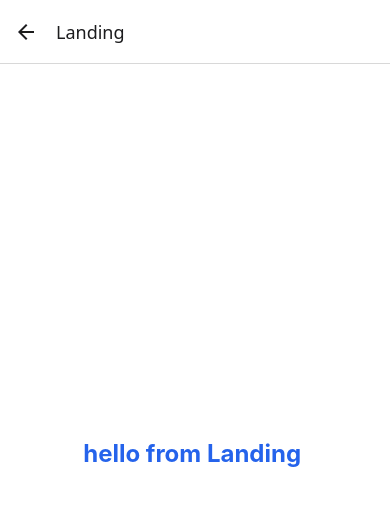
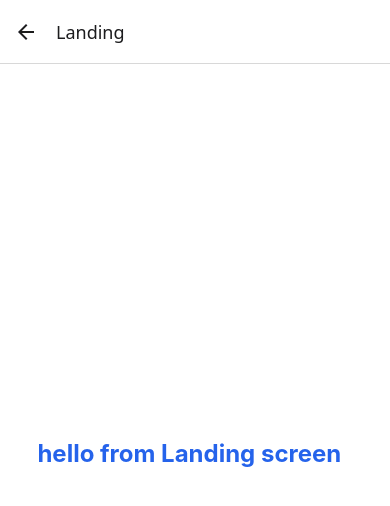
Before and after one commit to mudauml15/khula, a React Native app: screen /Landing in a window 390 px wide. Shown: the top 506 px of the page. Built offline with nearby package versions, Linux system fonts and the light colour scheme.

Commit message:
fixed upload page

```diff
--- a/screens/Landing.jsx
+++ b/screens/Landing.jsx
@@ -5,7 +5,7 @@ const Landing = () => {
   return (
     <View className="flex-1 items-center justify-center bg-white">
       <Text className="text-2xl font-bold text-blue-600">
-        hello from Landing{" "}
+        hello from Landing screen {" "}
       </Text>
 
 
--- a/screens/LoginPage.jsx
+++ b/screens/LoginPage.jsx
@@ -20,10 +20,10 @@ const LoginPage = () => {
     }
 
     try {
-      // Save user details to AsyncStorage
+
       await AsyncStorage.setItem('userDetails', JSON.stringify({ name, surname, password }))
       Alert.alert('Success', 'User details saved successfully!')
-      navigation.navigate('ProfilePage') // Navigate to the next page
+      navigation.navigate('ProfilePage')
     } catch (error) {
       Alert.alert('Error', 'Failed to save user details.')
     }
--- a/screens/ProfilePage.jsx
+++ b/screens/ProfilePage.jsx
@@ -47,7 +47,7 @@ const ProfilePage = () => {
 
       <TouchableOpacity
         style={styles.updateButton}
-        onPress={() => navigation.navigate('UploadPage')} // Navigate to UploadPage
+        onPress={() => navigation.navigate('UploadPage')}
       >
         <Text style={styles.updateButtonText}>Upload Documents</Text>
       </TouchableOpacity>
```
